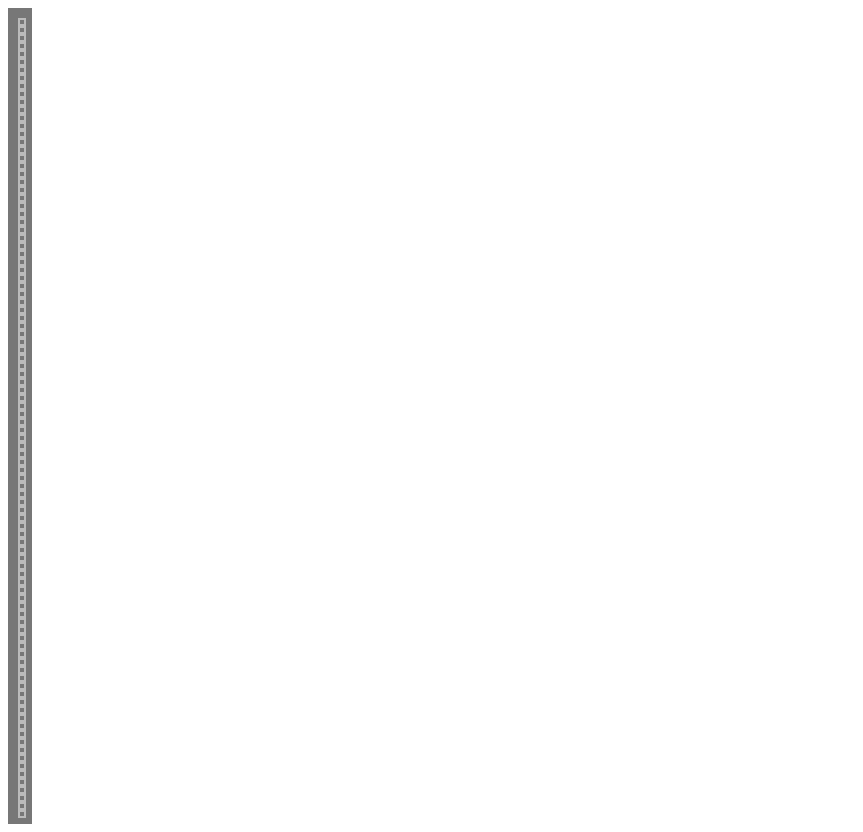
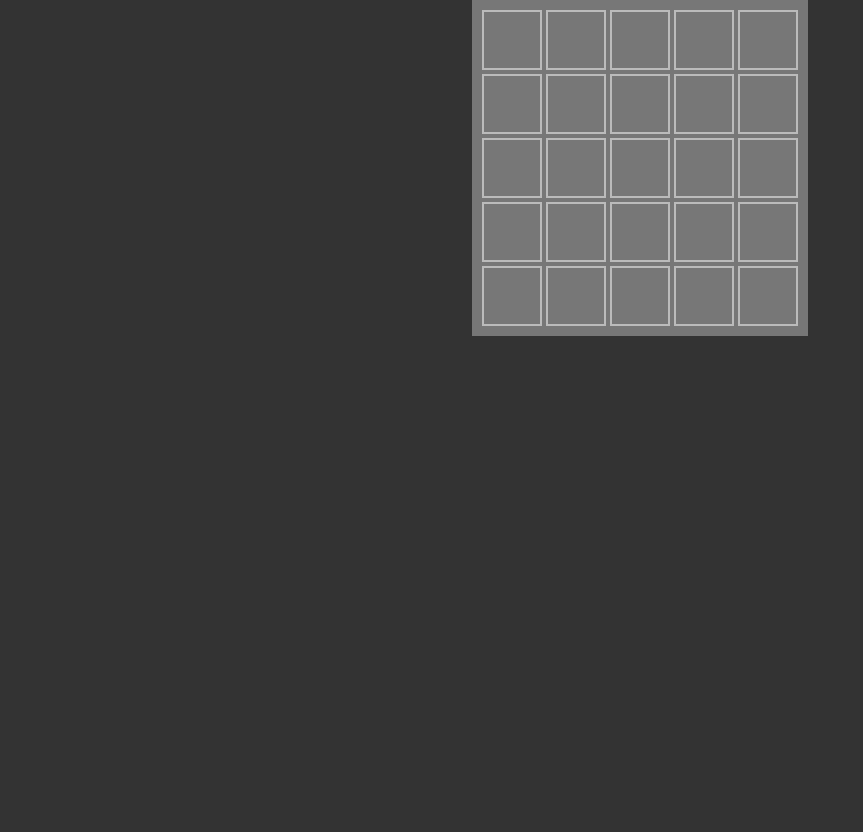
Before and after one commit to sethgonzales/Minesweeper, a website built with webpack: page src/index.html in a window 1280 px wide. Shown: the whole page, without its empty margins (0-863 px from the left). After the commit the page ends 800 px from the top, so only its background shows below. Built offline with nearby package versions, Linux system fonts and the light colour scheme.

Commit message:
create css grid.
Co-authored-by: Paul LeTourneau <pletourneau62@gmail.com>
Co-authored-by: Richard Barbour <richyb07@gmail.com>

Co-authored-by: Seth Gonzales <sethgonzales157@gmail.com>

```diff
--- a/src/css/styles.css
+++ b/src/css/styles.css
@@ -1,6 +1,24 @@
 
-.hidden {
+/* .hidden {
   background-color: #BBB;
+} */
+
+/* :root {
+  --size: 60px;
+} */
+
+* {
+  box-sizing: border-box;
+}
+
+body {
+  margin: 0;
+  background-color: #333;
+  display: flex;
+  align-items: center;
+  font-size: 3rem;
+  flex-direction: column;
+  color: white;
 }
 
 .board {
@@ -12,7 +30,7 @@
   background-color: #777;
 }
 
-.board div {
+.board > * {
   width: 100%;
   height: 100%;
   display: flex;
--- a/src/index.js
+++ b/src/index.js
@@ -42,11 +42,12 @@ function createDiv(tile) {
   tile.element = element;
 
   const boardElement = document.querySelector(".board");
+  boardElement.style.setProperty("--size", boardSize);
   boardElement.append(tile.element);
   return element;
 }
 
-const boardSize = 10;
+const boardSize = 5;
 createGameBoard(boardSize);
 
 
```
